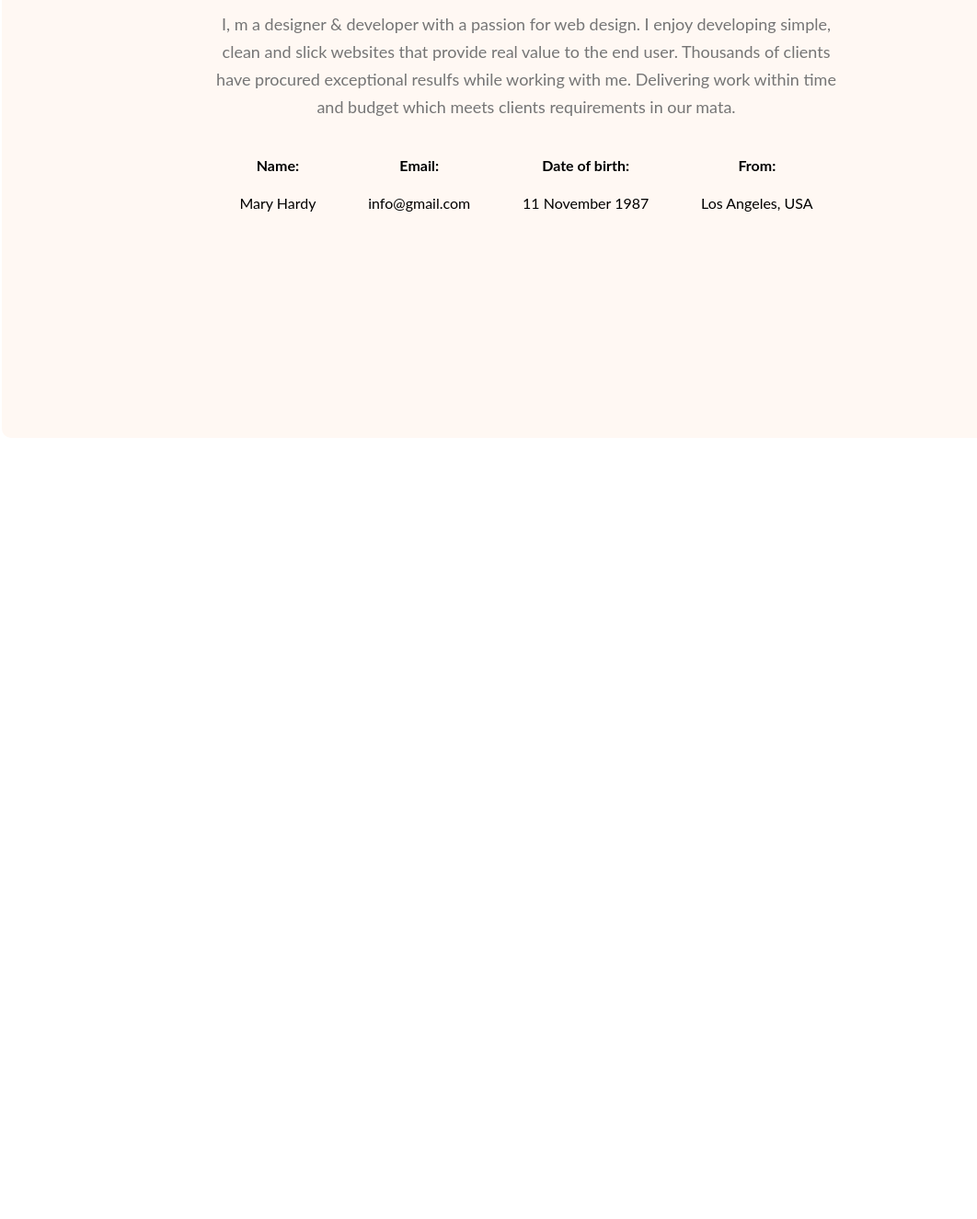
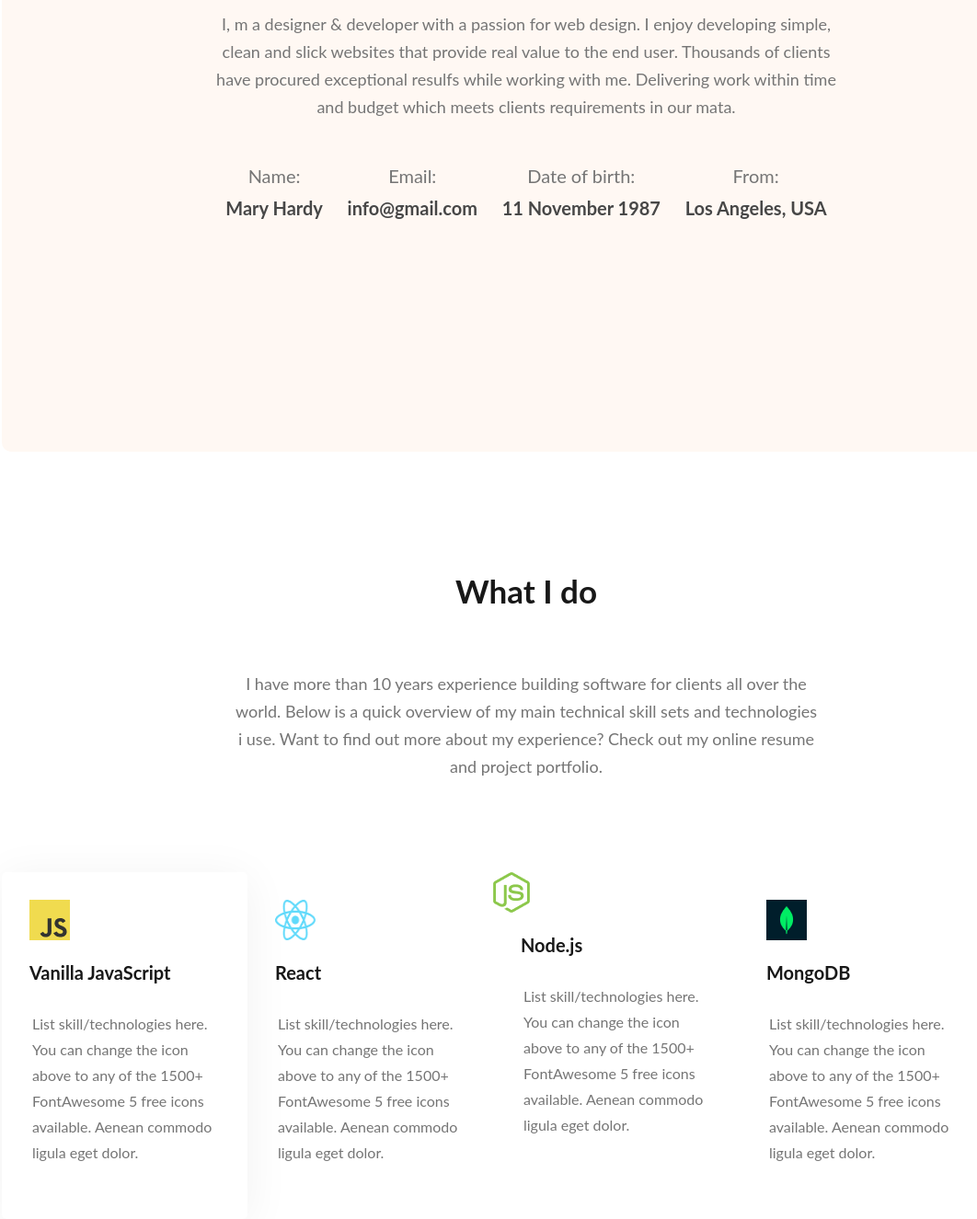
Before and after one commit to mdsaidul44/web-developer-portfolio, a plain HTML site: page index.html in a window 1280 px wide. Shown: the part 1319-2644 px from the top of the page at 92% size, without its empty margins (68-1130 px from the left). Before the commit the page ends 1795 px from the top, so only its background shows below. Drawn offline with Linux system fonts and the light colour scheme.

Commit message:
section added

```diff
--- a/index.html
+++ b/index.html
@@ -54,6 +54,34 @@
                 </div>
             </div>
         </section>
+        <!-- what i do section start -->
+        <section>
+            <h3 class="section-title"> What I do</h3>
+            <p id="what-i-do-description" class="section-description">I have more than 10 years experience building software for clients all over the world. Below is a quick overview of my main technical skill sets and technologies i use. Want to find out more about my experience? Check out my online resume and project portfolio.</p>
+            <div class="skills-container">
+                <div class="skill">
+                    <img class="skill-img" src="images/icons/js.png" alt="">
+                    <h3 class="skills-title">Vanilla JavaScript</h3>
+                    <p class="skill-description">List skill/technologies here. You can change the icon above to any of the 1500+ FontAwesome 5 free icons available. Aenean commodo ligula eget dolor.</p>
+                </div>
+                <div class="skill">
+                    <img class="skill-img" src="images/icons/react.png" alt="">
+                    <h3 class="skills-title">React</h3>
+                    <p class="skill-description">List skill/technologies here. You can change the icon above to any of the 1500+ FontAwesome 5 free icons available. Aenean commodo ligula eget dolor.</p>
+                    <!-- <p class="skill-description"></p> -->
+                </div>
+                <div class="skill">
+                    <img class="skil-img" src="images/icons/nodejs.png" alt="">
+                    <h3 class="skills-title">Node.js</h3>
+                    <p class="skill-description">List skill/technologies here. You can change the icon above to any of the 1500+ FontAwesome 5 free icons available. Aenean commodo ligula eget dolor.</p>
+                </div>
+                <div class="skill">
+                    <img class="skill-img" src="images/icons/mongo.png" alt="">
+                    <h3 class="skills-title">MongoDB</h3>
+                    <p class="skill-description">List skill/technologies here. You can change the icon above to any of the 1500+ FontAwesome 5 free icons available. Aenean commodo ligula eget dolor.</p>
+                </div>
+            </div>
+        </section>
     </main>
     <footer>
 
--- a/styles/protfolio.css
+++ b/styles/protfolio.css
@@ -115,3 +115,55 @@ main{
 .about-info{
     text-align: center;
 }
+.info-title{
+    color:   #757575 ;
+    text-align: center;
+    font-size: 20px;
+    font-weight: 400;
+    line-height: 30px;
+    margin-bottom: 0px;
+}
+
+.info-description{
+    color: #474747;
+    font-size: 20px;
+    font-weight: 700;
+    line-height: 30px;
+    margin-top: 5px;
+}
+#what-i-do-description{
+    padding: 30px 250px 50px 250px ;
+    margin-bottom: 0px;
+
+}
+.skills-container{
+    margin-top: 50px;
+    display: flex;
+    width: 267px;
+    height: 377px;
+    border-radius: 5px;
+    background: #FFF;
+    box-shadow: 0px 6px 50px 0px rgba(0, 0, 0, 0.06);
+
+}
+.skill-img{
+    width: 44px;
+    height: 44px;
+    margin: 30px 0px 0px 30px;
+}
+.skills-title{
+    color:  #181818;
+    margin-left: 30px;
+    font-size: 20px;
+    font-weight: 700;
+    margin-bottom: 30px;
+    }
+.skill-description{
+    width: 201px;
+    color: #757575;
+    font-size: 16px;
+    font-weight: 400;
+    line-height: 28px; /* 175% */
+    margin: 0px 33px 30px 33px;
+    margin-top: 0px;
+}
```
